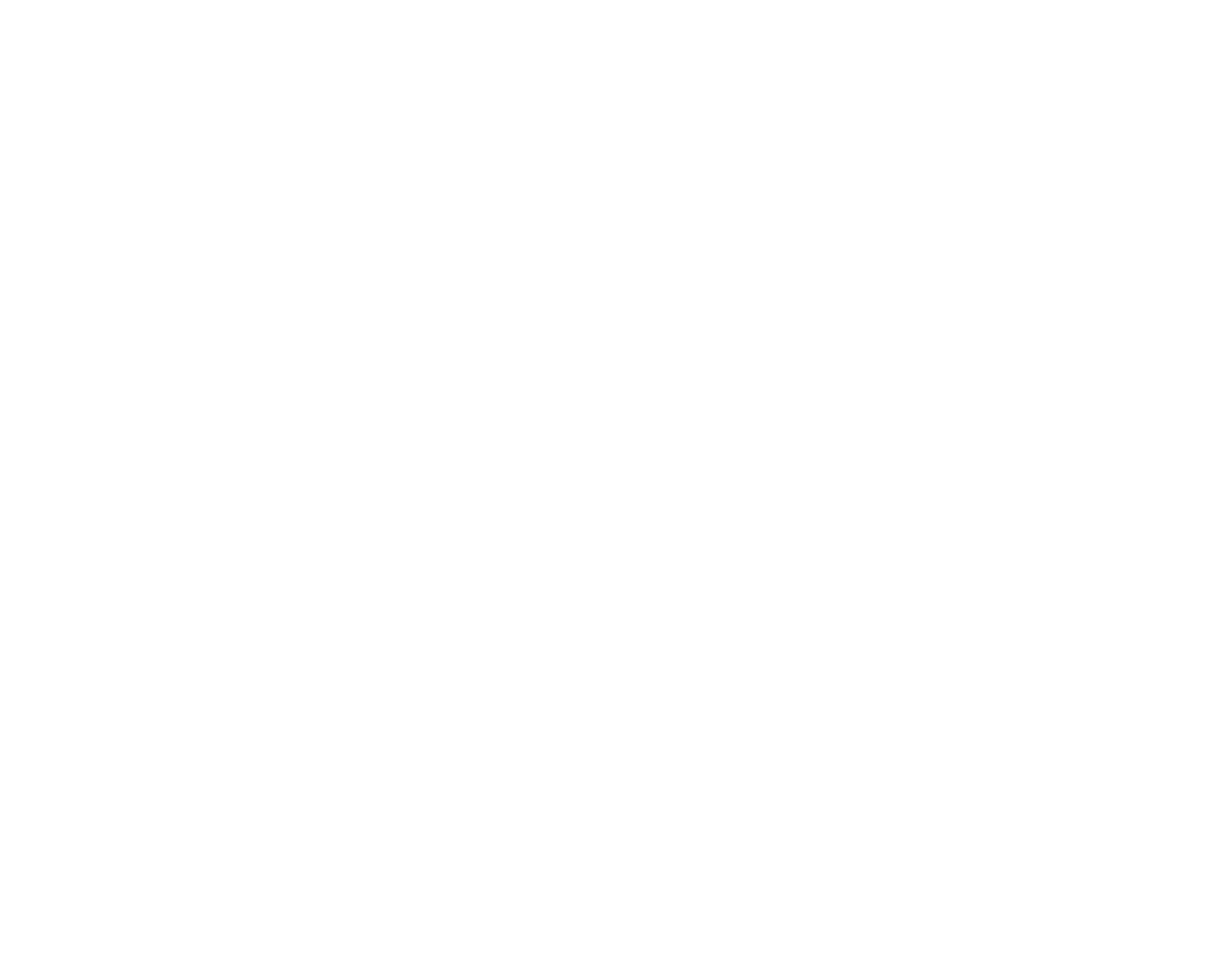
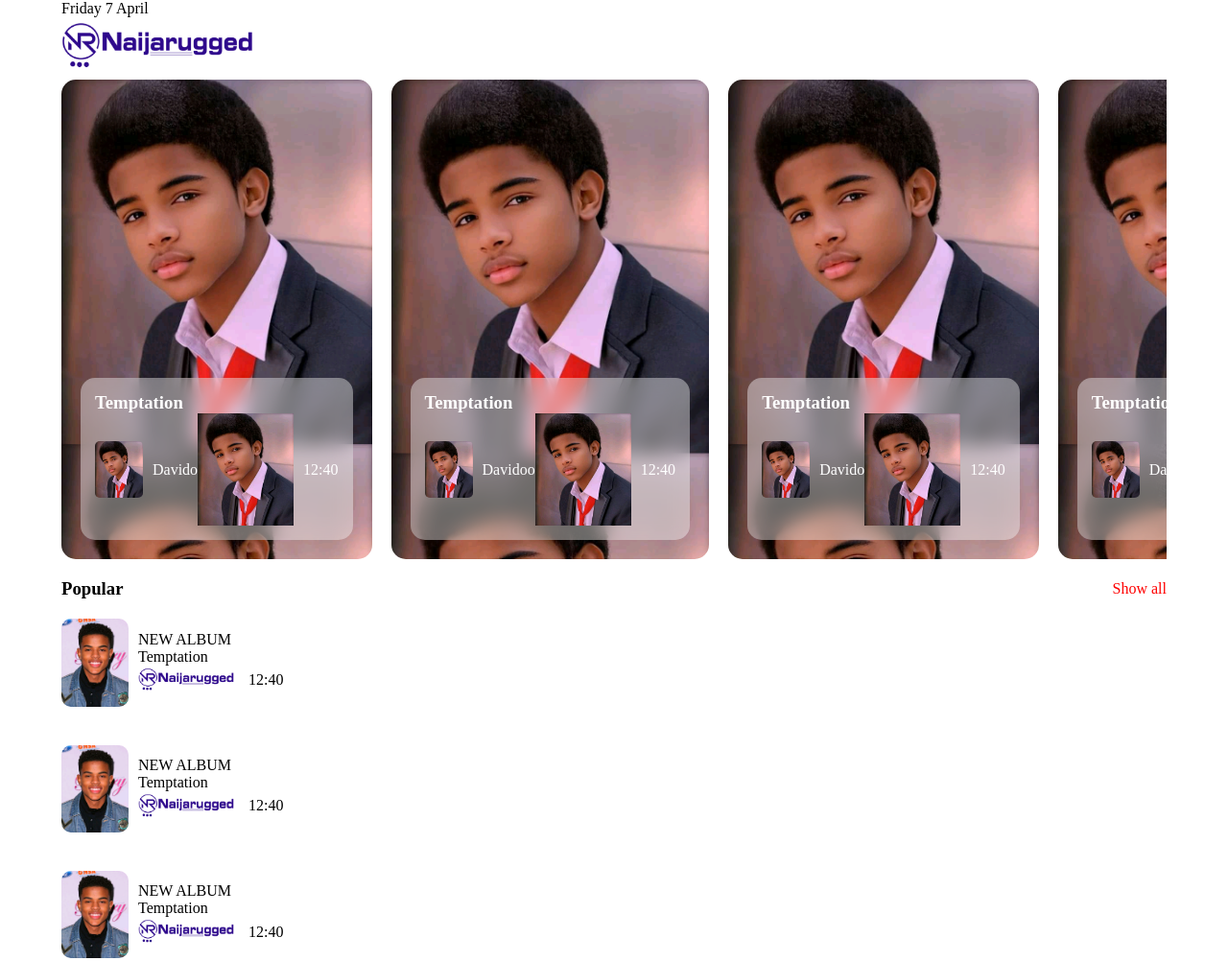
Before and after one commit to TimothyBabatu13/Damboi-s-Music-Blog-App, a plain HTML site: page index.html in a window 1280 px wide. Shown: the top 1002 px of the page at 96% size. Before the commit the page ends 800 px from the top, so only its background shows below. Drawn offline with Linux system fonts and the light colour scheme.

Commit message:
Marked up HTML

```diff
--- a/app.js
+++ b/app.js
@@ -0,0 +1,17 @@
+let dayHTML = document.querySelector("#date");
+
+let newDate = new Date();
+let dayDate = newDate.getDay();
+let jsDay = newDate.getDate();
+let jsMonth = newDate.getMonth();
+
+
+
+const daysOfWeek = ["Sunday", "Monday", "Tuesday", "Wednesday", "Thursday", "Friday", "Sunday"];
+const monthsOfYear = [
+    "January", "Febuary", "March", "April", "May", "June", "July", "August", "September", "October", "November", "December"
+]
+
+let day = daysOfWeek[dayDate];
+let month = monthsOfYear[jsMonth];
+dayHTML.innerText = `${day} ${jsDay} ${month}`
--- /dev/null
+++ b/data.js
@@ -0,0 +1,193 @@
+/*
+    Author- Name of artist
+    Title- name or title of song or album
+    Album- This takes a boolean value. True if it is an album track
+    Img- Link to the banner image
+    TimePosted- Time the song was posted to blogsite
+*/
+let sectionOneContent = document.querySelector("#one");
+/*
+    Data is simply the lists of newest songs uploaded to server.
+    6 songs to be precise
+*/
+const data = [
+    {
+        author: "Davido",
+        title: "Temptation",
+        img: "Images/1641602311795.jpg",
+        timePosted: "12:40"
+    },
+    {
+        author: "Davidoo",
+        title: "Temptation",
+        img: "Images/1641602311795.jpg",
+        timePosted: "12:40"
+    },
+    {
+        author: "Davido",
+        title: "Temptation",
+        img: "Images/1641602311795.jpg",
+        timePosted: "12:40"
+    },
+    {
+        author: "Davido",
+        title: "Temptation",
+        img: "Images/1641602311795.jpg",
+        timePosted: "12:40"
+    },
+    {
+        author: "Davido",
+        title: "Temptation",
+        img: "Images/1641602311795.jpg",
+        timePosted: "12:40"
+    },
+    {
+        author: "Davido",
+        title: "Temptation",
+        img: "Images/1641602311795.jpg",
+        timePosted: "12:40"
+    }
+];
+
+data.map(datum =>{
+  let hello =
+    `
+    <a href="" class="card">
+        <div class="glasseffect">
+            <h3>${datum.title}</h3>
+            <div class="info">
+                <div class="artist-info">
+                    <img src=${datum.img} alt="">
+                    <p>${datum.author}</p>
+                </div>
+                <div class="time-info">
+                    <img src=${datum.img} alt="" width="100">
+                    <p>${datum.timePosted}</p>
+                </div>
+            </div>
+        </div>
+    </a>
+    `
+    let ahref = document.querySelectorAll("#one a");
+    ahref.forEach(x =>{
+        x.style.background = `url("Images/1641602311795.jpg")`
+        x.style.backgroundSize = 100+"%";
+        x.style.backgroundPosition = `center/center`
+
+        console.log(x)
+    })
+    // console.log(hello)
+    sectionOneContent.innerHTML += hello;
+
+});
+
+
+
+
+/*
+    PopularSong songs can be edited by the owner of this blog.
+*/
+let popularSong = [
+    {
+        author: "Davido",
+        title: "Temptation",
+        img: "Images/1641602311795.jpg",
+        timePosted: "12:40",
+        album: false,
+        /*
+            create a key "album" that returns a function that checks if album
+            is true or false. If it's true, text should be album, otherwise,
+            it should be single
+        */
+    },
+    {
+        author: "Davido",
+        title: "Temptation",
+        img: "Images/1641602311795.jpg",
+        timePosted: "12:40",
+        album: false,
+        /*
+            create a key "album" that returns a function that checks if album
+            is true or false. If it's true, text should be album, otherwise,
+            it should be single
+        */
+    },
+    {
+        author: "Davido",
+        title: "Temptation",
+        img: "Images/1641602311795.jpg",
+        timePosted: "12:40",
+        album: false,
+        /*
+            create a key "album" that returns a function that checks if album
+            is true or false. If it's true, text should be album, otherwise,
+            it should be single
+        */
+    },
+    {
+        author: "Davido",
+        title: "Temptation",
+        img: "Images/1641602311795.jpg",
+        timePosted: "12:40",
+        album: false,
+        /*
+            create a key "album" that returns a function that checks if album
+            is true or false. If it's true, text should be album, otherwise,
+            it should be single
+        */
+    },
+    {
+        author: "Davido",
+        title: "Temptation",
+        img: "Images/1641602311795.jpg",
+        timePosted: "12:40",
+        album: false,
+        /*
+            create a key "album" that returns a function that checks if album
+            is true or false. If it's true, text should be album, otherwise,
+            it should be single
+        */
+    }
+]
+
+let popularSongHTML = document.querySelector("#popular-songs");
+popularSong.map(datum =>{
+    let hello =
+    `
+        <a class="popular-main-a" href="">
+            <img class="banner" src="Images/1641602395716.jpg" alt="banner" width="70px">
+            <div class="popular-song-info">
+                <p class="song-type">
+                    <!--This is to know if it is single or album-->
+                    NEW ALBUM
+                </p>
+                <p class="song-title">
+                    ${datum.title}
+                </p>
+                <div class="time">
+                    <img src="Images/NaijaRugged - Copy.png" width="100px" alt="">
+                    <span>${datum.timePosted}</span>
+                </div>
+            </div>
+        </a>
+    `
+    popularSongHTML.innerHTML += hello;
+})
+
+
+{/* <a class="popular-main-a" href="">
+    <img class="banner" src="Images/1641602395716.jpg" alt="banner" width="70px">
+    <div class="popular-song-info">
+        <p class="song-type">
+            <!--This is to know if it is single or album-->
+            NEW ALBUM
+        </p>
+        <p class="song-title">
+            Armin van Buuren - High On Your Love
+        </p>
+        <div class="time">
+            <img src="Images/NaijaRugged - Copy.png" width="100px" alt="">
+            <span>10 min ago</span>
+        </div>
+    </div>
+</a> */}
--- a/index.html
+++ b/index.html
@@ -1,14 +1,43 @@
 <!DOCTYPE html>
 <html lang="en">
 <head>
-  <meta charset="UTF-8">
-  <meta name="viewport" content="width=device-width, initial-scale=1.0">
-  <meta http-equiv="X-UA-Compatible" content="ie=edge">
-  <title>Document</title>
-  <link rel="stylesheet" href="style.css" type="text/css" media="all" />
+    <meta charset="UTF-8">
+    <meta name="viewport" content="width=device-width, initial-scale=1.0">
+    <meta http-equiv="X-UA-Compatible" content="ie=edge">
+    <title>Document</title>
+    <link rel="stylesheet" href="style.css">
 </head>
 <body>
 
-<script src="app.js" type="text/javascript" charset="utf-8"></script>
+    <div class="container">
+        <header>
+            <div id="date"></div>
+            <div class="top">
+                <img src="Images/NaijaRugged - Copy.png" alt="logo">
+            </div>
+        </header>
+
+        <section id="one">
+            <!--This is regarded as tredning songs. It's updated with the time a song is posted
+                new songs are shown. Only 6 songs are here
+            -->
+            <!--This element is written with javascript-->
+        </section>
+        <section id="popular">
+            <!--The owner of this blog can edit this to his/her satisfaction
+                Songs shown here are based on his/her interest.
+            -->
+            <div class="top">
+                <h3>Popular</h3>
+                <a href="">Show all</a>
+            </div>
+            <div class="popular-songs" id="popular-songs">
+                <!--Inserted with javascript-->
+            </div>
+        </section>
+    </div>
+
+    <script src="app.js"></script>
+    <script src="data.js"></script>
 </body>
 </html>
--- a/style.css
+++ b/style.css
@@ -1,6 +1,80 @@
 *{
-  margin: 0;
-  padding: 0;
-  box-sizing: border-box;
-  line-height: 1.5;
+    margin: 0;
+    padding: 0;
+    box-sizing: border-box;
 }
+a{
+    text-decoration: none;
+    color: #fff;
+}
+.container{
+    width: 90%;
+    margin: auto;
+}
+header img{
+    width: 200px;
+}
+
+#one{
+    display: flex;
+    white-space: nowrap;
+    overflow-x: scroll;
+    /* -webkit-overflow-scrolling: none; */
+    margin-bottom: 20px;
+}
+.card{
+    background-position: center/center;
+    background-size: 100%;
+    height: 500px;
+    border-radius: 15px;
+    display: flex;
+    flex-direction: column;
+    justify-content: end;
+    margin-right: 20px;
+    width: auto;
+    padding: 20px;
+}
+.card:last-child{
+    margin-right: 0;
+}
+.glasseffect{
+    padding: 15px;
+    border-radius: 15px;
+    backdrop-filter: blur(10px);
+    background: rgba(255, 255, 255, 0.4);
+    width: auto;
+}
+.info, .artist-info, .time-info, #popular .top, .popular-main-a, .time{
+    display: flex;
+    align-items: center;
+}
+.info{
+    justify-content: space-between;
+}
+.artist-info img{
+    width: 50px;
+    border-radius: 5px;
+}
+.info img{
+    margin-right: 10px;
+}
+
+#popular .top{
+    justify-content: space-between;
+}
+#popular .top a{
+    color: red;
+}
+.popular-main-a{
+    padding: 20px 0;
+}
+.banner{
+    margin-right: 10px;
+    border-radius: 10px;
+}
+.popular-songs a{
+    color: black;
+}
+.time img{
+    margin-right: 15px;
+}
```
Also changed, not shown: Images/1641602311795.jpg (added), Images/1641602361529.jpg (added), Images/1641602395716.jpg (added), Images/1641602432202.jpg (added), Images/1643210649558.jpg (added), Images/NaijaRugged - Copy.png (added), Images/NaijaRugged.png (added), UI/1fe4b2e5872546a92c6e893d1f8c9968.png (added), UI/52df9e5c3be0a1d8f89bfcc2c8127e50.png (added), UI/C2B8DE01-86FF-4998-8204-A89161289D39.png (added), UI/a0caea7e3e953191b3970dde9d8ee590.png (added), UI/ea11ace8f86fea2ac6359f17411da77c.png (added), UI/image_processing20191008-27419-1xtxwtx.png (added), 2 other files.
